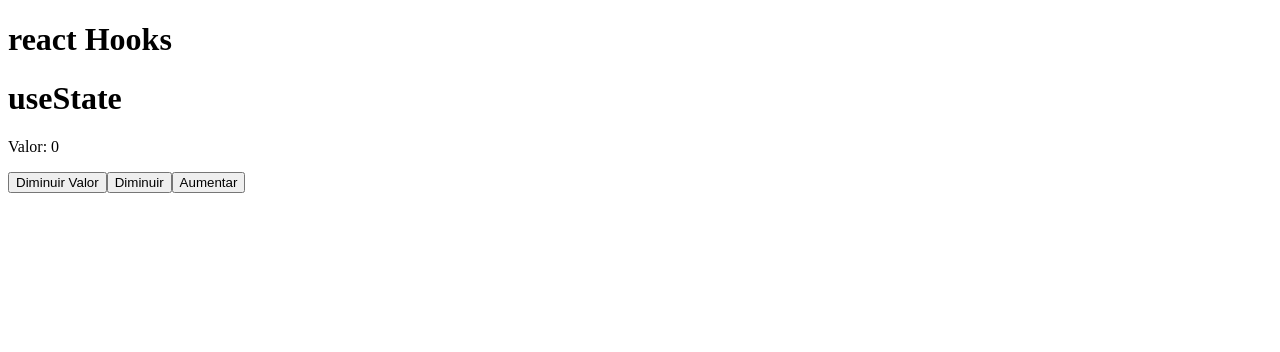
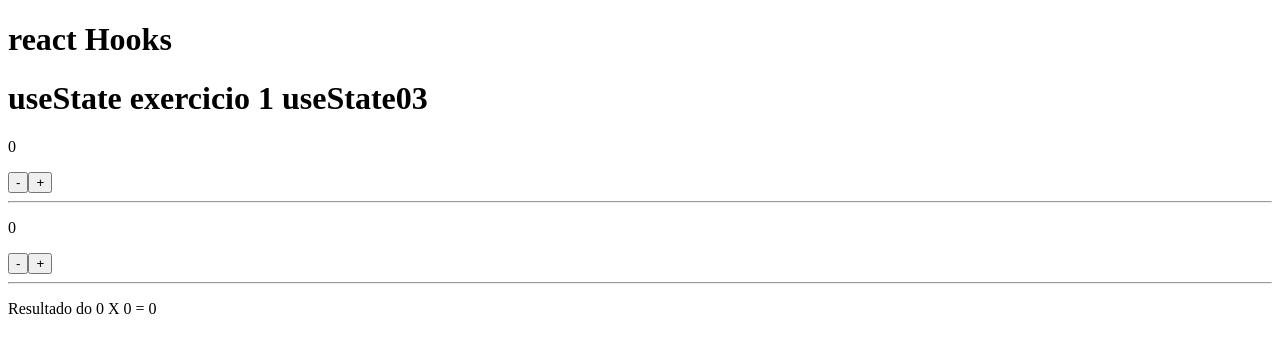
Before and after one commit to reginaldo-miranda/reactJoaoRibeiro, a React (Vite) app: page / in a window 1280 px wide. Shown: the top 352 px of the page. Built offline with nearby package versions, Linux system fonts and the light colour scheme.

Commit message:
03_kooks

```diff
--- a/src/App.jsx
+++ b/src/App.jsx
@@ -61,10 +61,10 @@ function App(){
 
 export default App  */
 import React from "react";
-import { useState } from "react";
-import HooksState01 from "./components/UseState01";
-
-import HooksState02 from "./components/UseState02";
+//import { useState } from "react";
+//import HooksState01 from "./components/UseState01";
+//import HooksState02 from "./components/UseState02";
+import HooksState03 from "./components/UseState03";
 
 export default () => {
 
@@ -72,7 +72,8 @@ export default () => {
     <>
      <h1>react Hooks</h1>
      {/* <HooksState01/>*/}
-     <HooksState02/>
+     {/*<HooksState02/>*/}
+     <HooksState03/>
 
     </>
   );
--- /dev/null
+++ b/src/components/UseState03.jsx
@@ -0,0 +1,43 @@
+import { useState } from "react"
+
+export default () =>{
+
+    const [valor1, setValor1] = useState(0);
+    const [valor2, setValor2] = useState(0);
+
+    function diminuir1(){
+        setValor1(valor1 - 1);
+    }
+
+    function aumentar1(){
+        setValor1(valor1 + 1);
+    }
+
+    //-----------------------------
+
+    function diminuir2(){
+        setValor2(valor2 - 1);
+    }
+
+    function aumentar2(){
+        setValor2(valor2 + 1);
+    }
+
+
+
+
+         return (
+        <>
+            <h1>useState exercicio 1 useState03</h1>
+            <p>{valor1}</p>
+            <button onClick={diminuir1}>-</button>
+            <button onClick={aumentar1}>+</button>
+            <hr/>
+            <p>{valor2}</p>
+            <button onClick={diminuir2}>-</button>
+            <button onClick={aumentar2}>+</button>
+            <hr/>
+            <p>Resultado do {valor1} X {valor2} = {valor1 * valor2}</p>
+        </>
+     )
+}
```
